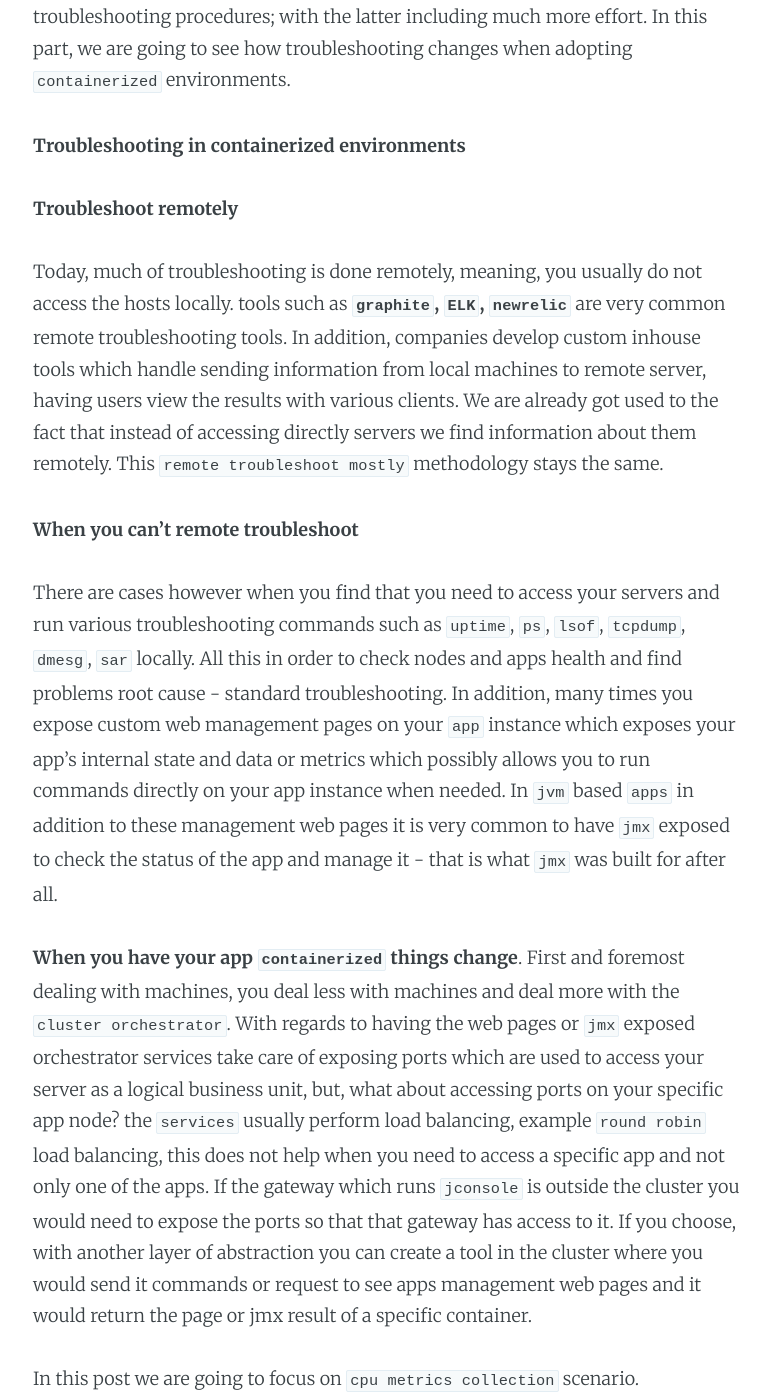
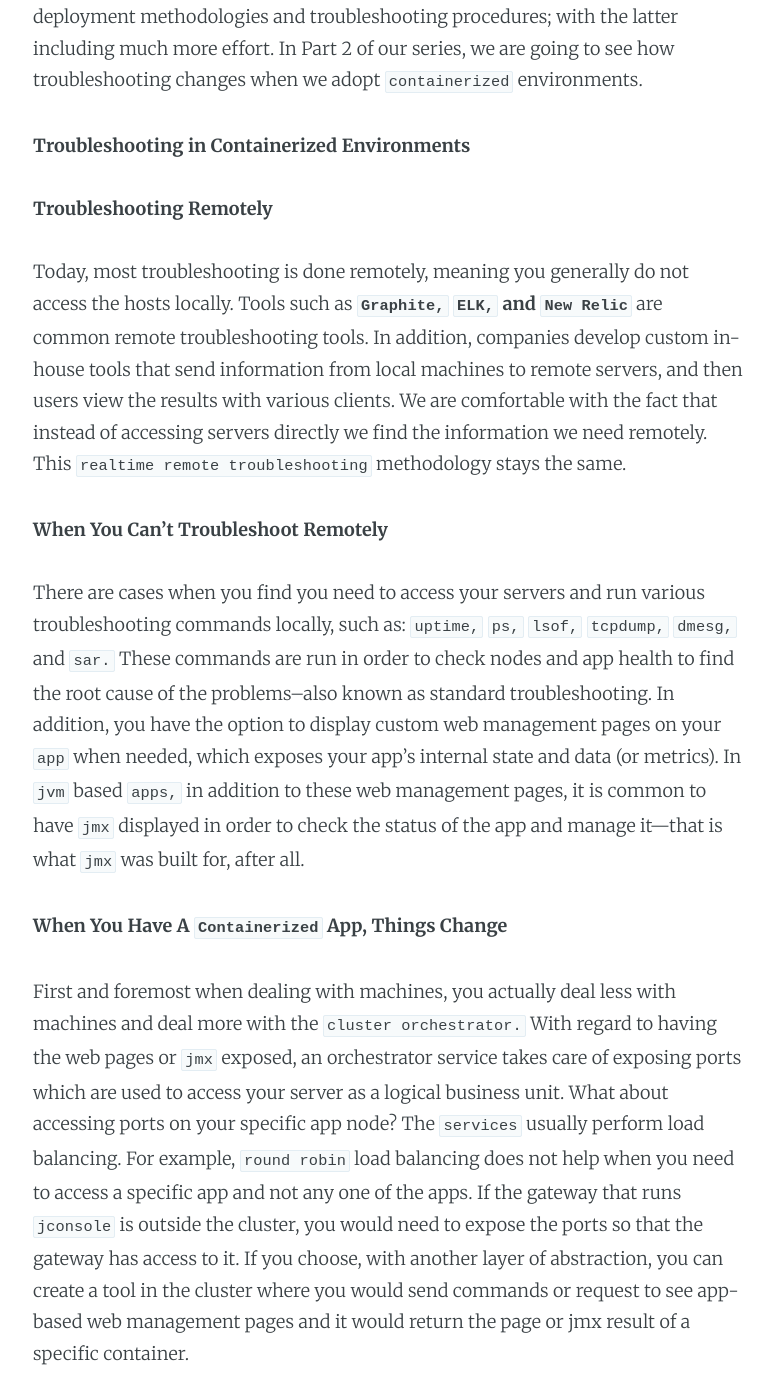
Before and after one commit to LivePersonInc/techblog, a Jekyll site: the page built from _posts/2016/2016-01-26-docker-adoption-pathway-part02.md, in a window 1280 px wide and 1400 px high, scrolled down 485 px. Shown: the whole window, without its empty margins (252-1026 px from the left). Built offline with Jekyll 4.4.1, drawn with Linux system fonts in a browser that asks for light colours; comment, search, counter and statistics services are not loaded; some of the changed text lies outside the part shown.

````diff
--- a/_posts/2016/2016-01-26-docker-adoption-pathway-part02.md
+++ b/_posts/2016/2016-01-26-docker-adoption-pathway-part02.md
@@ -9,34 +9,36 @@
 ---
 **Introduction**
 
-In [part 1](http://livepersoninc.github.io/techblog/docker-adoption-pathway-part01.html) we went through the motivation for `containers` adoption; we checked our readiness for `immutable deployments` and also examined the effect on current deployment tools that are already in place.  To recap, converting new services in new environments for containers is very different from converting existing or new services with existing environments, deployment methodology and troubleshooting procedures; with the latter including much more effort.  In this part, we are going to see how troubleshooting changes when adopting `containerized` environments.
+In Docker Adoption Pathway, Part 1 [part 1](http://livepersoninc.github.io/techblog/docker-adoption-pathway-part01.html), we covered the topic of  `containers` adoption, we checked our readiness for `immutable deployments,` and we examined the effect on current deployment tools that are already in place. To recap, converting new services in new environments for containers is very different from converting existing or new services with existing environments including deployment methodologies and troubleshooting procedures; with the latter including much more effort. In Part 2 of our series, we are going to see how troubleshooting changes when we adopt `containerized` environments.
 
-**Troubleshooting in containerized environments**
+**Troubleshooting in Containerized Environments**
 
-**Troubleshoot remotely**
+**Troubleshooting Remotely**
 
-Today, much of troubleshooting is done remotely, meaning, you usually do not access the hosts locally.  tools such as **`graphite`, `ELK`, `newrelic`** are very common remote troubleshooting tools.  In addition, companies develop custom inhouse tools which handle sending information from local machines to remote server, having users view the results with various clients.   We are already got used to the fact that instead of accessing directly servers we find information about them remotely.   This `remote troubleshoot mostly` methodology stays the same.
+Today, most troubleshooting is done remotely, meaning you generally do not access the hosts locally. Tools such as **`Graphite,` `ELK,` and `New Relic`** are common remote troubleshooting tools. In addition, companies develop custom in-house tools that send information from local machines to remote servers, and then users view the results with various clients. We are comfortable with the fact that instead of accessing servers directly we find the information we need remotely. This `realtime remote troubleshooting` methodology stays the same.
 
-**When you can't remote troubleshoot**
+**When You Can't Troubleshoot Remotely**
 
-There are cases however when you find that you need to access your servers and run various troubleshooting commands such as `uptime`, `ps`, `lsof`, `tcpdump`, `dmesg`, `sar` locally.  All this in order to check nodes and apps health and find problems root cause - standard troubleshooting.  In addition, many times you expose custom web management pages on your `app` instance which exposes your app's internal state and data or metrics which possibly allows you to run commands directly on your app instance when needed.  In `jvm` based `apps` in addition to these management web pages it is very common to have `jmx` exposed to check the status of the app and manage it - that is what `jmx` was built for after all.
+There are cases when you find you need to access your servers and run various troubleshooting commands locally, such as: `uptime,` `ps,` `lsof,` `tcpdump,` `dmesg,` and `sar.`  These commands are run in order to check nodes and app health to find the root cause of the problems–also known as standard troubleshooting. In addition, you have the option to display custom web management pages on your `app` when needed, which exposes your app's internal state and data (or metrics). In `jvm` based `apps,` in addition to these web management pages, it is common to have `jmx` displayed in order to check the status of the app and manage it—that is what `jmx` was built for, after all.
 
-**When you have your app `containerized` things change**.  First and foremost dealing with machines, you deal less with machines and deal more with the `cluster orchestrator`.  With regards to having the web pages or `jmx` exposed orchestrator services take care of exposing ports which are used to access your server as a logical business unit, but, what about accessing ports on your specific app node? the `services` usually perform load balancing, example `round robin` load balancing, this does not help when you need to access a specific app and not only one of the apps.  If the gateway which runs `jconsole` is outside the cluster you would need to expose the ports so that that gateway has access to it.  If you choose, with another layer of abstraction you can create a tool in the cluster where you would send it commands or request to see apps management web pages and it would return the page or jmx result of a specific container.
+**When You Have A `Containerized` App, Things Change**
 
-In this post we are going to focus on `cpu metrics collection` scenario.
+First and foremost when dealing with machines, you actually deal less with machines and deal more with the `cluster orchestrator.` With regard to having the web pages or `jmx` exposed, an orchestrator service takes care of exposing ports which are used to access your server as a logical business unit. What about accessing ports on your specific app node? The `services` usually perform load balancing. For example, `round robin` load balancing does not help when you need to access a specific app and not any one of the apps. If the gateway that runs `jconsole` is outside the cluster, you would need to expose the ports so that the gateway has access to it. If you choose, with another layer of abstraction, you can create a tool in the cluster where you would send commands or request to see app-based web management pages and it would return the page or jmx result of a specific container.
+
+In this post, we are going to focus on a `cpu metrics collection` scenario.
 
 **Monitoring CPU**
 
-In this scenario we are going to check for ways to collect cpu metrics and what we want to take into account when working in containerized environment.
+In this scenario, we are going to check ways to collect cpu metrics and what we want to take into account when working in a containerized environment.
 
-Questions to ask:
+Questions to Ask:
 
-1. What does the `machine cpu` metric tells us now that we have containers starting and stopping dynamically? is high cpu bad or does it simply  means the orchestration is managing to make good usage of our metal?
-1. How do you collect `container cpu`?
-1. With the multiple ways we find for collecting `container cpu` is there a difference in the actual data collected? can we get different results?
-1. Is there a parsable friendly format for `cpu metric` collection?
+1. What does the `machine cpu` metric tell us now that we have containers starting and stopping dynamically? Is high cpu bad or does it simply mean the orchestration is managing to make good usage of our metal?
+2. How do you collect `container cpu`?
+3. With multiple ways to collect `container cpu,` is there a difference in the actual data collected? Can we get different results?
+4. Is there a parsable-friendly format for the `cpu metric` collection?
 
-We are going to work out these questions by examples.  First we create `Dockerfile` which can fully stress a single cpu core:
+We are going to work out these questions by example. First, we’ll create a `Dockerfile` that can fully stress a single cpu core:
 
 ```bash
 FROM ubuntu
@@ -45,7 +47,7 @@
 CMD ["./looper.sh"]
 ```
 
-Looper is a simple single core killer `looper.sh`:
+Looper is a simple single-core killer `looper.sh`:
 
 ```bash
 #!/bin/bash
@@ -66,13 +68,13 @@
 Removing intermediate container 8cd8baca53f9
 ```
 
-Run it and allow it to run only on a single core:
+Run it, and allow it to run only on a single core:
 
 ```bash
 $ docker run --name="single-cpu-killer" --rm --cpuset-cpus="0" looper
 ```
 
-As we know our docker container is a process let's search it in list of processes:
+As we know, our docker container is a process. Let's search for it in the list of processes:
 
 ```bash
 $ ps -ef | grep looper.sh
@@ -87,7 +89,7 @@
 17.0
 ```
 
-Wait! we have 4 cores and our process fully utilizes one core at least that's what we assume.  Shouldn't utilization be closer to 25%? lets check the manual on `ps` the man page says: `CPU usage is currently expressed as the percentage of time spent running during the entire lifetime of a process. This is not ideal, and it does not conform to the standards that ps otherwise conforms to.  CPU usage is unlikely to add up to exactly 100%.`.  this can explain it, but we can verify this, there are more methods to check for cpu utilization.  As we mentioned earlier we always prefer to use the standard tools, lets use docker standard tool for cpu utilization measurement.
+Wait! We have four cores and our process fully utilizes one core; at least that's what we assume. Shouldn't utilization be closer to 25%? Lets check the manual on `ps.` The main page says: `CPU usage is currently expressed as the percentage of time spent running during the entire lifetime of a process. This is not ideal, and it does not conform to the standards that ps otherwise conforms to. CPU usage is unlikely to add up to exactly 100%.` This can explain it, but we want to verify it. There are more methods to check for cpu utilization. As we mentioned earlier, we always prefer to use the standard tools. Let’s use the docker standard tool for cpu utilization measurement.
 
 We are going to first utilize docker commands for inspecting the cpu:
 
@@ -95,20 +97,20 @@
 docker stats single-cpu-killer
 ```
 
-which results with:
+which results in:
 
 ```bash
 CONTAINER           CPU %               MEM USAGE / LIMIT     MEM %               NET I/O             BLOCK I/O
 single-cpu-killer   97.90%              413.7 kB / 16.52 GB   0.00%               3.882 kB / 648 B    0 B / 0 B
 ```
 
-So though we have 4 cores the docker stats for that docker process shown close to `100%` utilization which makes sense because it treats that process as the only process.
+Although we have four cores, the docker stats for this docker process show close to `100%` utilization, which makes sense because it treats this process as the only process.
 
-if we want to see how actually the `docker stat` calculates the `cpu usage percentage` we should have a look at `docker client` sources at `stats.go`
+If we want to actually see how the `docker stat` calculates the `cpu usage percentage,` we should have a look at `docker client` sources at `stats.go.`
 
 [docker client stats.go](https://github.com/docker/docker/blob/master/api/client/stats.go)
 
-we can see first a call to calculate cpu percentage:
+We can first see a call to calculate the cpu percentage:
 
 ```go
 previousCPU = v.PreCPUStats.CPUUsage.TotalUsage
@@ -123,7 +125,7 @@
 systemDelta = float64(v.CPUStats.SystemUsage) - float64(previousSystem)
 ```
 
-Note that the `systemCPU` here is not the system cpu as used by the container, but the total machine system cpu delta.  While the cpuDelta is the `container` cpu delta for the container.  This means we can divide the `containerCPU` which is `totalUsage` diff by the `systemCPU` which is the total diff and this is exactly what is done at: (cpuDelta / systemDelta) see the following `calculateCPUPercent` which takes as argument `prevCPU` as used by container `previousSystem` total system cpu and current cpu usages at `v`:
+Note that the `systemCPU` here is not the system cpu as used by the container, but rather the total machine system cpu delta, while the cpuDelta is the `container` cpu delta for the container.  This means we can divide the `containerCPU`—`totalUsage` diff by the `systemCPU`—which is the total difference, and this is exactly what is done at: (cpuDelta / systemDelta). See the following `calculateCPUPercent` which takes as its argument `prevCPU` as used by the container, `previousSystem` total system cpu, and current cpu usages at `v`:
 
 ```go
 func calculateCPUPercent(previousCPU, previousSystem uint64, v *types.StatsJSON) float64 {
@@ -142,24 +144,24 @@
 }
 ```
 
-As we might have multiple `cores` we need to multiply by PercpuUsage and then convert to percentage by multiplying by 100.0.
+As we might have multiple `cores,` we need to multiply by PercpuUsage and then convert to a percentage by multiplying by 100.0.
 
-Underneath how is this cpu data being taken?  docker uses `cgroups` (`control groups`) to control process resources, it controls `CPU, memory, diskio, network, etc` for process groups.
+On the backend, how is this cpu data being interpreted?  The docker uses `cgroups` (`control groups`) to control process resources. It controls `CPU, memory, diskIO, network, etc., for process groups.
 
-for example when we ask docker to provide only `50%` of the cpu by using `--cpu-quota="50000"` we actually update the cpu_quota in cgroups, see:
+For example, when we ask docker to provide only `50%` of the cpu by using `--cpu-quota="50000"` we actually update the cpu_quota in cgroups:
 
 ```bash
 $ docker run --name="single-cpu-killer" --rm --cpuset-cpus="0" --cpu-quota="50000" looper
 ```
 
-and if we use the standard `docker stat` we see its consuming `50%` of the single core:
+…and if we use the standard `docker stat,` we see it is consuming `50%` of the single core:
 
 ```bash
 CONTAINER           CPU %               MEM USAGE / LIMIT     MEM %               NET I/O             BLOCK I/O
 c376f04ad25a        48.69%              3.981 MB / 16.52 GB   0.02%               10.21 kB / 648 B    10.84 MB / 0 B
 ```
 
-and the way docker has achieved that is by updating the `cpu.cfs_quota_us` for that process
+…and the way the docker has achieved that is by updating the `cpu.cfs_quota_us` for that process
 
 ```bash
 cat /sys/fs/cgroup/cpu/docker/c376f04ad25aaa54eec4f2afe63579127bd836a392ef9b4d2b153d47bd5adc62/cpu.cfs_quota_us
@@ -194,15 +196,15 @@
 6379982913877
 ```
 
-take the difference between those two numbers and divide by number of nanoseconds in one second (1 billion) and you get indeed 94% cpu utilization.
+Take the difference between those two numbers and divide by the number of nanoseconds in one second (1 billion) and you indeed get 94% cpu utilization.
 
-So we know how to get the cpu percentage with `docker stats` command, but that's still not that useful for monitoring systems, just as we don't want to parse top we would rather get something more structured such as a json.  Thankfully docker provides remote http api which we can utilize for that purpose we use:
+So, we know how to get the cpu percentage with the `docker stats` command, but that's still not that useful for monitoring systems. Just as we don't want to parse from the top, we would rather get something more structured such as a json. Thankfully, docker provides remote HTTP API, which we can utilize for that purpose. We use:
 
 ```bash
 $ echo -ne "GET /containers/single-cpu-killer/stats HTTP/1.1\r\n\r\n" | sudo nc -q -1 -U /var/run/docker.sock
 ```
 
-and we get back all the cpu information with json:
+…and we get back all the cpu information with json:
 
 ```json
 "cpu_stats":{
@@ -227,4 +229,4 @@
 "memory_stats":
 ```
 
-We can see that we can get both cpu and memory (and additional) metrics for our docker container by connecting to the docker remote api.  The results are parsable which is great as we can pinpoint the information we need for presentation in monitoring components.  And this is the method we adopt for monitoring containers cpu.  We haven't fully discussed what does machine `cpu` means (if it means..) and what should we do in cases we have to run local commands on hosts, we are going to leave that for future posts.
+In conclusion, by this example we see that we can get both cpu and memory along with additional metrics for our docker container by connecting to the docker remote API. The results are parsable, which is significant as we can pinpoint the information we need to present in monitoring components. This is the method we adopt for monitoring container cpu. We haven't fully discussed the meaning of machine `cpu` and what we should do in cases where we have to run local commands on hosts. We will leave this topic for future posts.
````
Also changed, not shown: other parts of _posts/2016/2016-01-26-docker-adoption-pathway-part02.md (+5 -5 lines).
